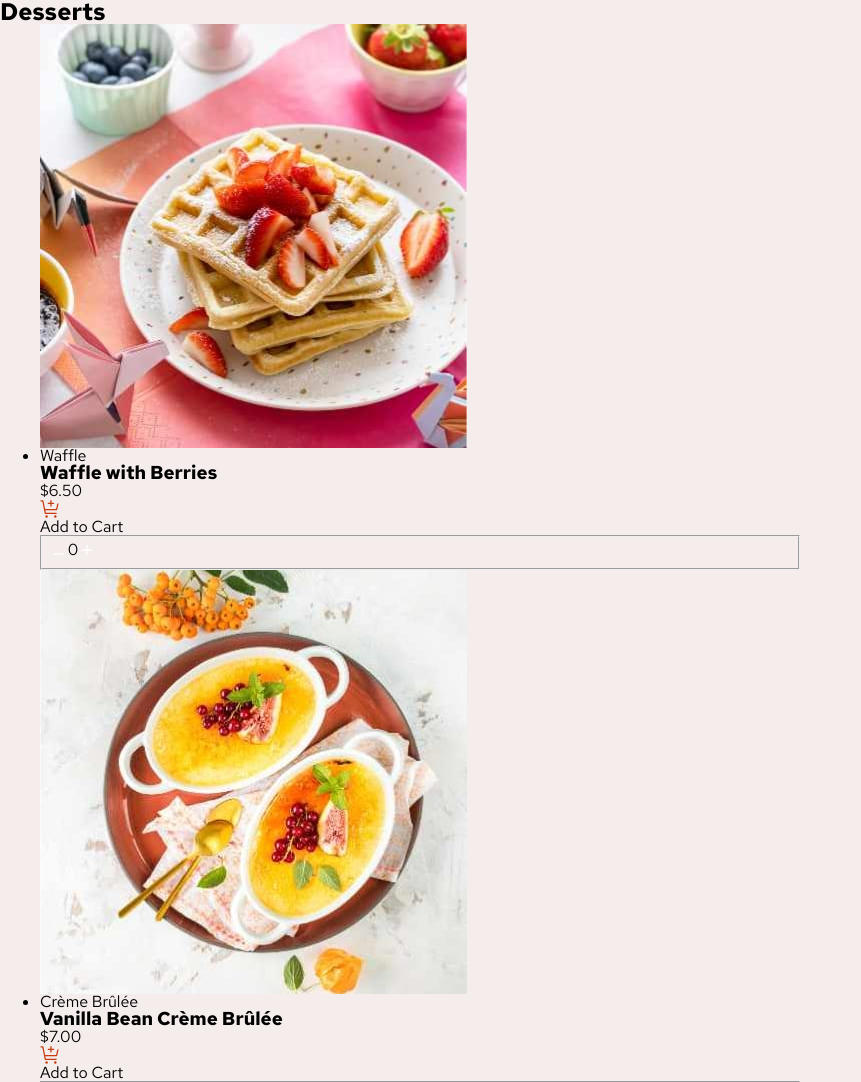
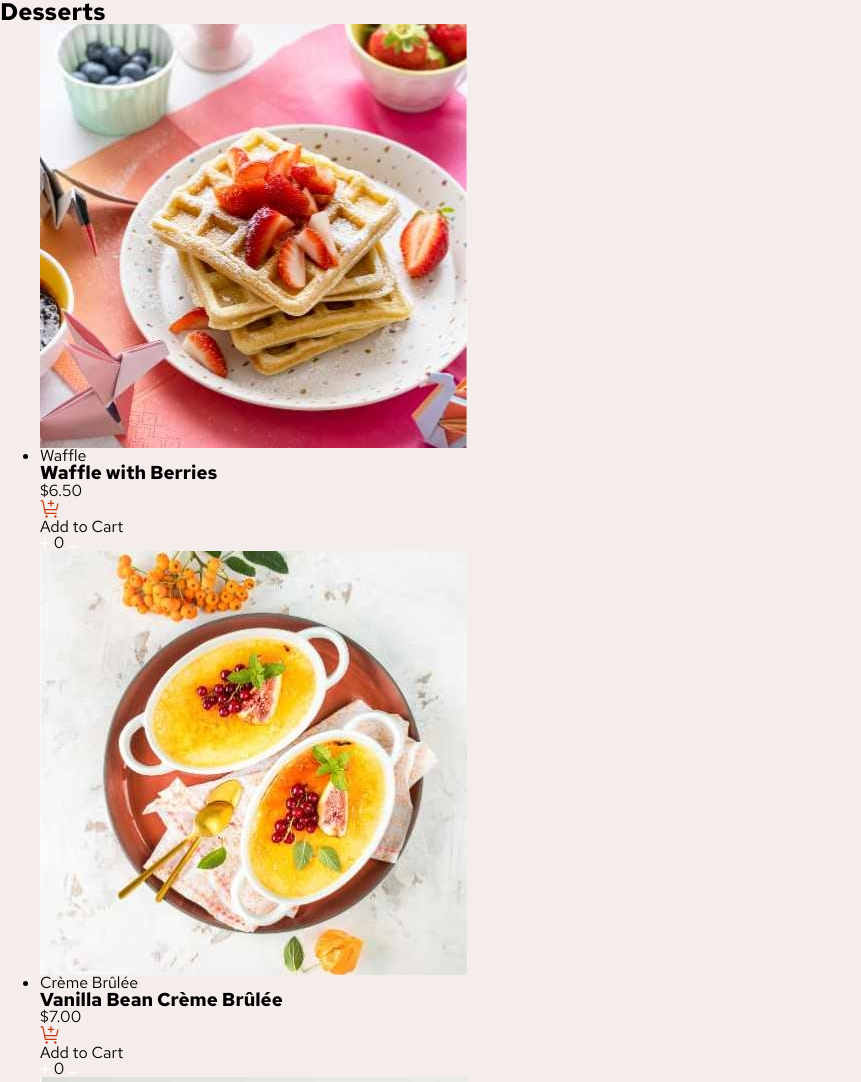
Before and after one commit to haquanq-frontendmentor/product-list-with-cart, a website built with Vite: page src/index.html in a window 1280 px wide. Shown: the top 1082 px of the page, without its empty margins (0-861 px from the left). Built offline with nearby package versions, Linux system fonts and the light colour scheme.

Commit message:
Remove fieldset wrapper from product quantity controls

```diff
--- a/src/css/components/products.css
+++ b/src/css/components/products.css
@@ -111,6 +111,7 @@
         padding: 0;
         display: none;
         justify-content: space-between;
+        flex-direction: row-reverse;
         align-items: center;
     }
 
--- a/src/index.html
+++ b/src/index.html
@@ -32,8 +32,24 @@
                     <img src="./assets/images/icon-add-to-cart.svg" alt="" />
                     <span>Add to Cart</span>
                   </button>
-                  <fieldset class="products__quantity-wrapper">
-                    <legend class="sr-only">Increase/decrease item quantity</legend>
+                  <div class="products__quantity-wrapper">
+                    <button
+                      class="products__quantity-btn products__quantity-btn--increase"
+                      type="button"
+                      aria-label="Decrease quantity"
+                    >
+                      <svg
+                        class="products__quantity-btn--icon"
+                        xmlns="http://www.w3.org/2000/svg"
+                        width="10"
+                        height="10"
+                        fill="none"
+                        viewBox="0 0 10 10"
+                      >
+                        <path fill="#fff" d="M10 4.375H5.625V0h-1.25v4.375H0v1.25h4.375V10h1.25V5.625H10v-1.25Z" />
+                      </svg>
+                    </button>
+                    <span class="products__quantity">0</span>
                     <button
                       class="products__quantity-btn products__quantity-btn--decrease"
                       type="button"
@@ -50,24 +66,7 @@
                         <path fill="#fff" d="M0 .375h10v1.25H0V.375Z" />
                       </svg>
                     </button>
-                    <span class="products__quantity">0</span>
-                    <button
-                      class="products__quantity-btn products__quantity-btn--increase"
-                      type="button"
-                      aria-label="Decrease quantity"
-                    >
-                      <svg
-                        class="products__quantity-btn--icon"
-                        xmlns="http://www.w3.org/2000/svg"
-                        width="10"
-                        height="10"
-                        fill="none"
-                        viewBox="0 0 10 10"
-                      >
-                        <path fill="#fff" d="M10 4.375H5.625V0h-1.25v4.375H0v1.25h4.375V10h1.25V5.625H10v-1.25Z" />
-                      </svg>
-                    </button>
-                  </fieldset>
+                  </div>
                 </div>
               </li>
             </template>
```
